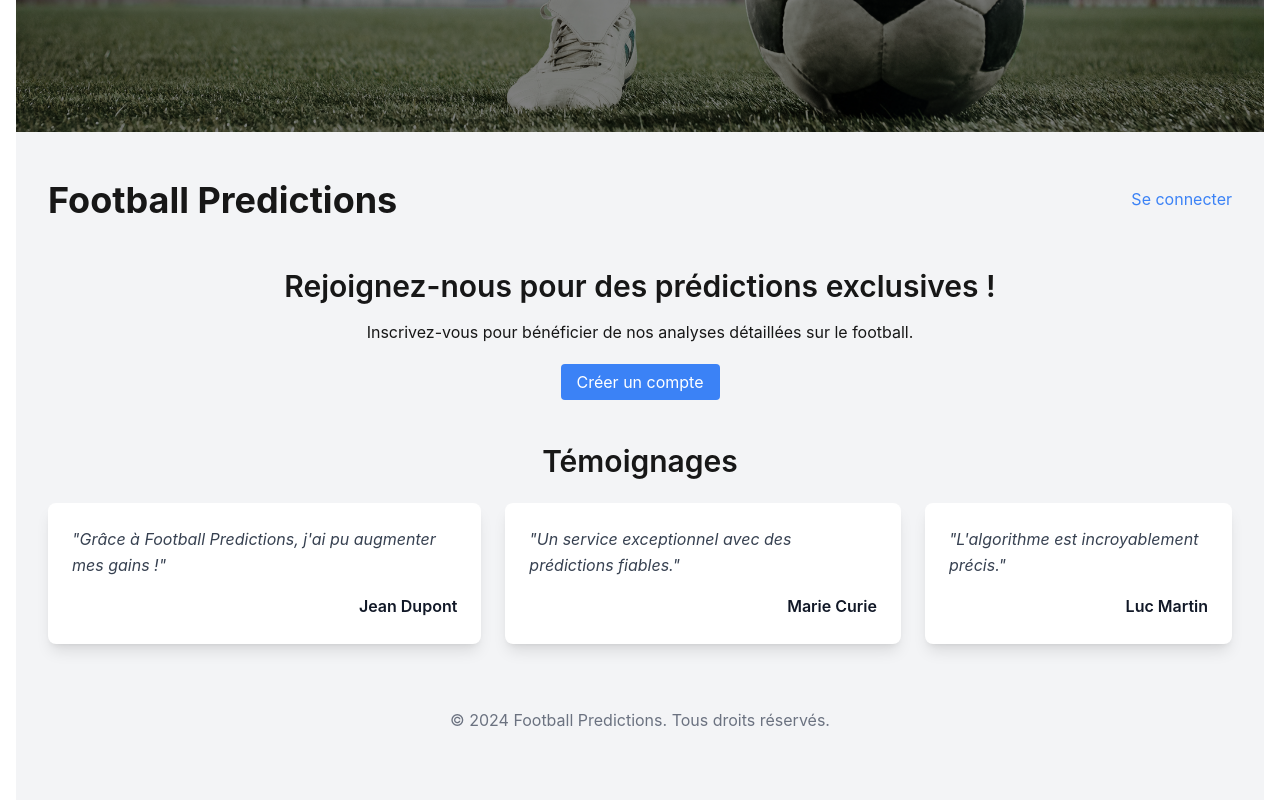
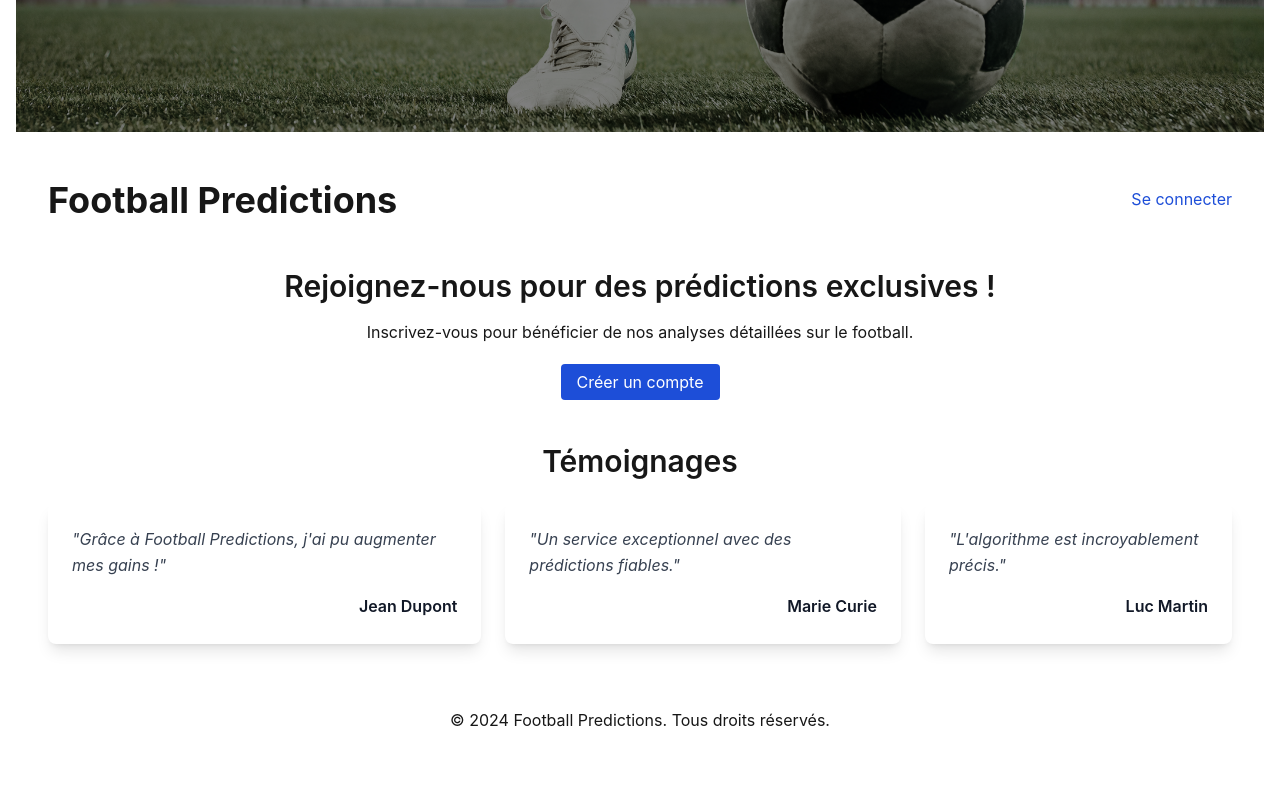
Before and after one commit to Ksper94/my-football, a Next.js app: page / in a window 1280 px wide. Shown: the part 780-1580 px from the top of the page. Built offline with nearby package versions, Linux system fonts and the light colour scheme; no server answers.

Commit message:
Message décrivant vos modifications

```diff
--- a/pages/index.js
+++ b/pages/index.js
@@ -9,7 +9,7 @@ export default function Home() {
 
   if (loading) {
     return (
-      <div className="min-h-screen bg-gray-100 flex items-center justify-center">
+      <div className="min-h-screen bg-background flex items-center justify-center text-foreground transition-all duration-300">
         <p>Chargement...</p>
       </div>
     );
@@ -30,21 +30,19 @@ export default function Home() {
         <Hero />
 
         {/* Contenu principal */}
-        <div className="min-h-screen bg-gray-100 p-8">
+        <div className="min-h-screen bg-background text-foreground p-8 transition-all duration-300">
           <header className="flex flex-col md:flex-row justify-between items-center mb-8">
             <h1 className="text-4xl font-bold">Football Predictions</h1>
             <nav className="mt-4 md:mt-0" aria-label="Navigation principale">
               {user ? (
-                // Si l'utilisateur est connecté, bouton vers dashboard
                 <Link href="/dashboard">
-                  <span className="text-blue-500 hover:underline cursor-pointer">
+                  <span className="text-link hover:text-link-hover cursor-pointer transition-colors duration-300">
                     Accéder au tableau de bord
                   </span>
                 </Link>
               ) : (
-                // Si l'utilisateur n'est pas connecté, bouton vers login
                 <Link href="/login">
-                  <span className="text-blue-500 hover:underline cursor-pointer">
+                  <span className="text-link hover:text-link-hover cursor-pointer transition-colors duration-300">
                     Se connecter
                   </span>
                 </Link>
@@ -62,7 +60,7 @@ export default function Home() {
                   Vous êtes connecté et prêt à explorer nos prédictions.
                 </p>
                 <Link href="/dashboard">
-                  <span className="bg-blue-500 text-white py-2 px-4 rounded hover:bg-blue-600 cursor-pointer">
+                  <span className="bg-link text-white py-2 px-4 rounded hover:bg-link-hover cursor-pointer transition-colors duration-300">
                     Accéder au tableau de bord
                   </span>
                 </Link>
@@ -76,7 +74,7 @@ export default function Home() {
                   Inscrivez-vous pour bénéficier de nos analyses détaillées sur le football.
                 </p>
                 <Link href="/signup">
-                  <span className="bg-blue-500 text-white py-2 px-4 rounded hover:bg-blue-600 cursor-pointer">
+                  <span className="bg-link text-white py-2 px-4 rounded hover:bg-link-hover cursor-pointer transition-colors duration-300">
                     Créer un compte
                   </span>
                 </Link>
@@ -104,7 +102,7 @@ export default function Home() {
           </div>
 
           {/* Footer */}
-          <footer className="mt-16 text-center text-gray-500">
+          <footer className="mt-16 text-center text-foreground/60">
             &copy; {new Date().getFullYear()} Football Predictions. Tous droits réservés.
           </footer>
         </div>
```
